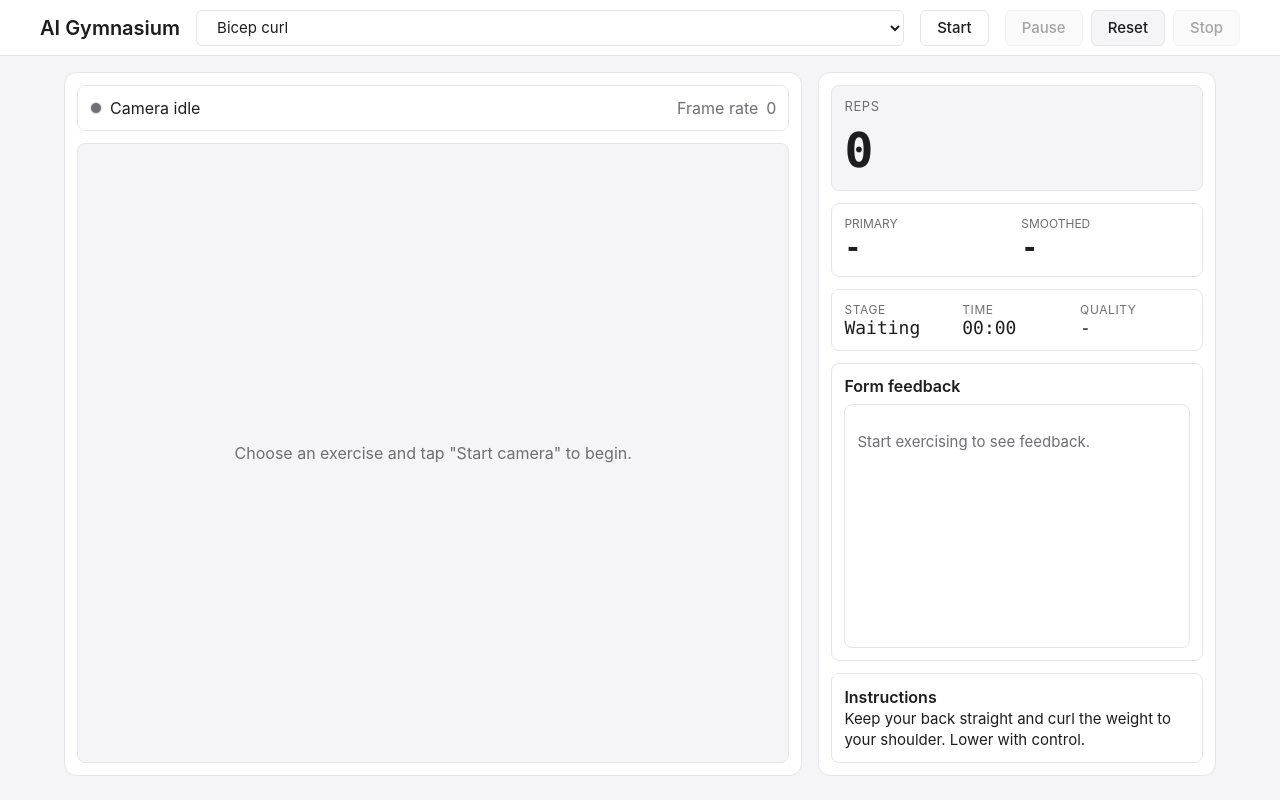
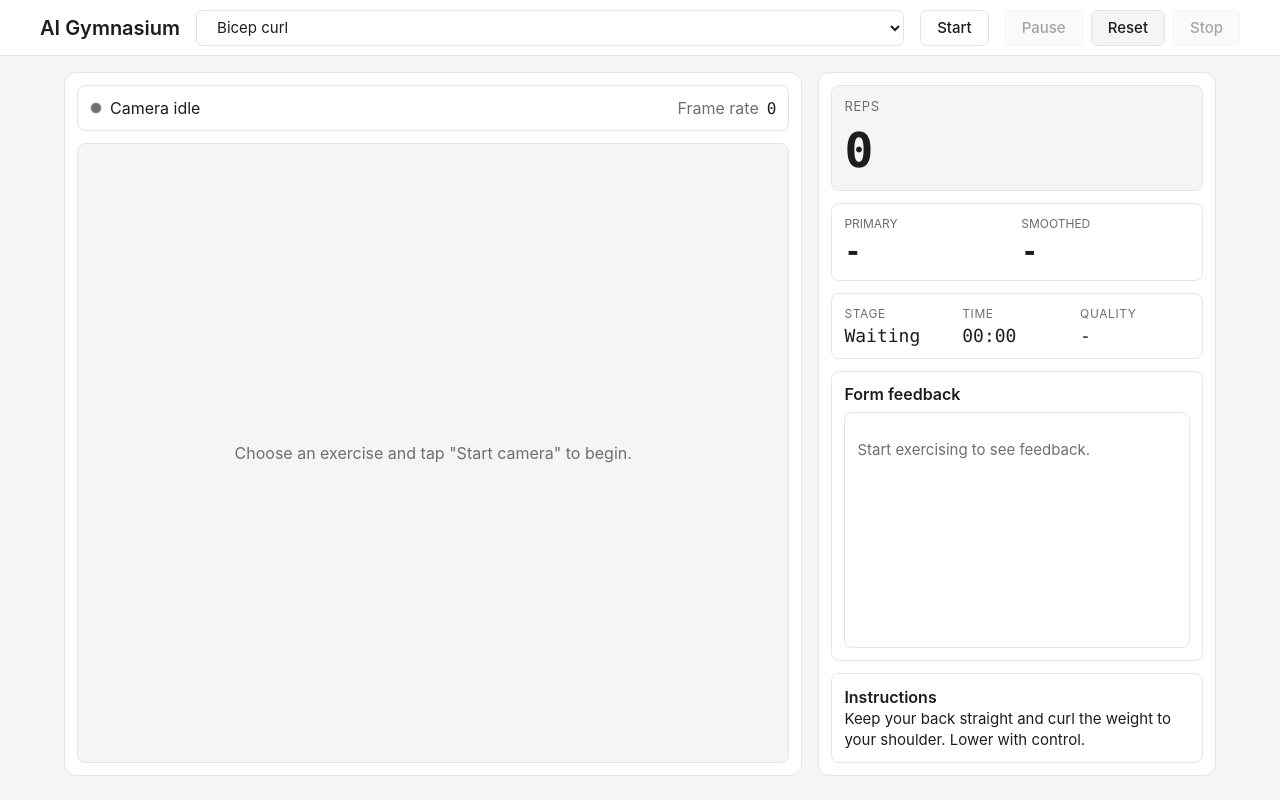
Before and after one commit to gautam7-github/MyGymTracker, a plain HTML site: page index.html in a window 1280 px wide. Drawn offline with Linux system fonts and the light colour scheme.

Commit message:
refactor: update spacing variables and adjust styles for better layout

```diff
--- a/styles.css
+++ b/styles.css
@@ -5,6 +5,7 @@
   --color-text: #1d1d1f;
   --color-text-secondary: #6e6e73;
   --shadow-soft: 0 2px 4px rgba(0, 0, 0, 0.05);
+  --space-4: 4px;
   --space-8: 8px;
   --space-12: 12px;
   --space-16: 16px;
@@ -202,6 +203,11 @@ main {
   font-size: 16px;
 }
 
+.fps-value {
+  font-family: ui-monospace, SFMono-Regular, Menlo, monospace;
+  color: var(--color-text);
+}
+
 .fps-counter {
   display: flex;
   align-items: center;
@@ -249,10 +255,10 @@ main {
 .progress-bar {
   border: 1px solid var(--color-border);
   border-radius: var(--radius-md);
-  min-height: 40px;
+  min-height: 32px;
   display: flex;
   align-items: center;
-  padding: 0 var(--space-16);
+  padding: 0 var(--space-12);
 }
 
 .progress-fill {
@@ -266,7 +272,8 @@ main {
   display: flex;
   flex-direction: column;
   gap: var(--space-12);
-  overflow: hidden;
+  overflow-y: auto;
+  overflow-x: hidden;
   min-height: 0;
 }
 
```
